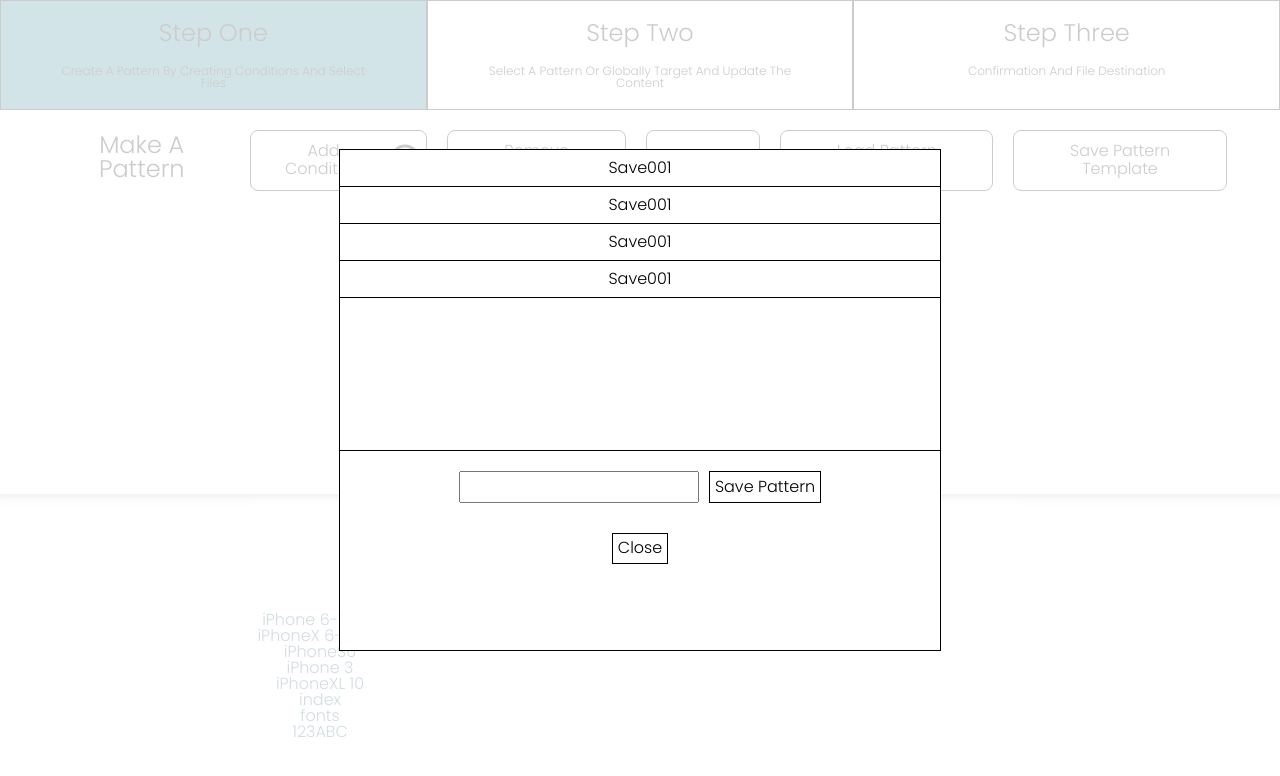
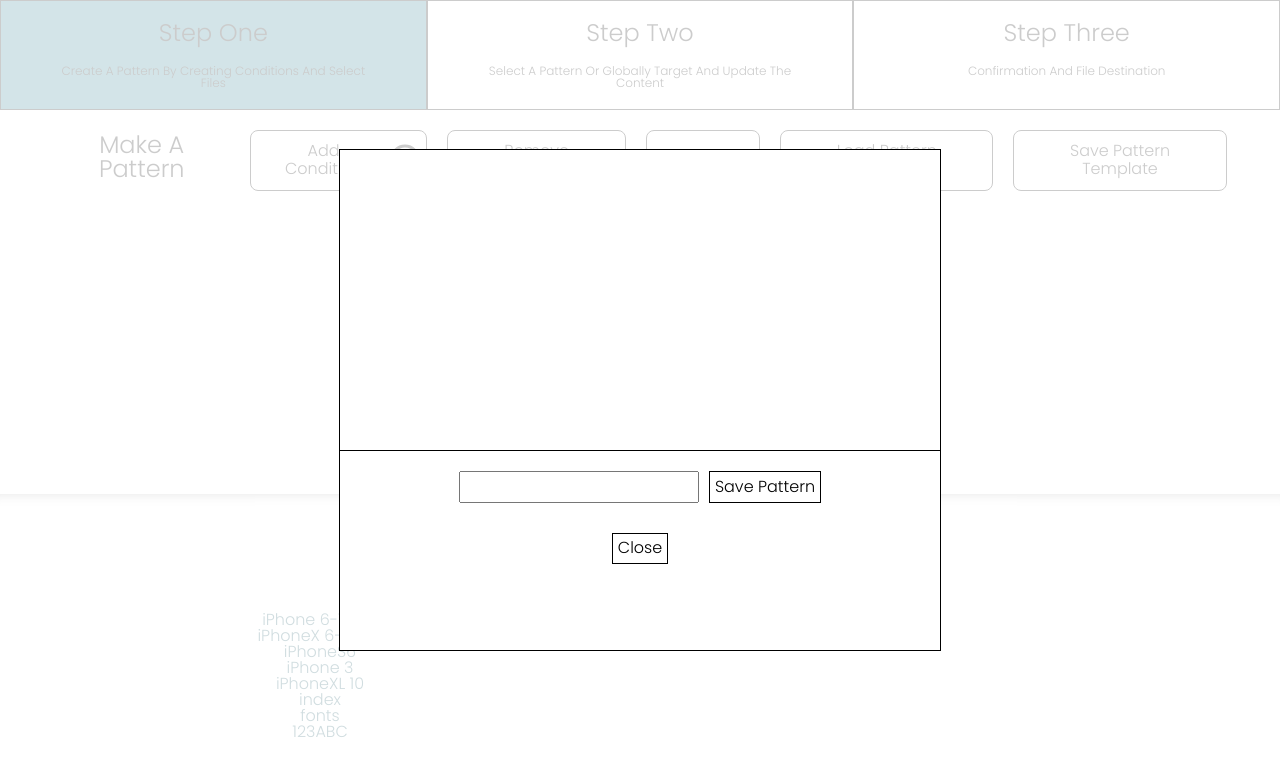
Before and after one commit to roboticbeing/BTH545_Assignment3, a React (Create React App) app in the folder a3/: page / in a window 1280 px wide. Both pictures are taken after a click on the button "Load Pattern Template". Shown: the top 776 px of the page. Built offline with nearby package versions, Linux system fonts and the light colour scheme.

Commit message:
save and load works, few errors (bugfixing needed)

```diff
--- a/a3/src/components/PartOne/index.js
+++ b/a3/src/components/PartOne/index.js
@@ -15,6 +15,8 @@ const options = [
 
 var numOfSaved = 0;
 var savedPatterns = [];
+var saveNames = [];
+var tempSaveName = "";
 
 class PartOne extends Component {
     constructor(props) {
@@ -22,6 +24,7 @@ class PartOne extends Component {
 
         this.state = {
             patterns: [],
+            patternList: [],
             usedColors: 0,
             defaultList: [
                 "iPhone 6-7-8-1",
@@ -380,7 +383,7 @@ class PartOne extends Component {
 
         for (let i = 0; i < this.state.patterns.length; ++i) {
             if (this.state.patterns[i].id !== index) {
-                console.log(i);
+                //console.log(i);
                 tempPatterns.push(this.state.patterns[i]);
             }
         }
@@ -400,7 +403,7 @@ class PartOne extends Component {
             patterns: tempPatterns,
             usedColors: this.state.usedColors
         }, () => {
-            console.log(this.state.patterns);
+            //console.log(this.state.patterns);
             this.forceUpdate();
 
             let id = this.state.usedColors;
@@ -573,7 +576,6 @@ class PartOne extends Component {
 
 
                             <input
-                                className="second"
                                 type="number"
                                 className="range-b"
                                 name="valueTwo"
@@ -596,28 +598,64 @@ class PartOne extends Component {
     };
 
     savePattern = () => {
-        //var temp = this.state.patterns
-        //let temp = $.extend(true, [], this.state.patterns);;
-        //var temp = Object.assign({}, this.state.patterns);
-        //let temp;
-        //this.state.savedPatterns.push(temp);
-        // console.log("Before saving")
-        // console.log(temp);
-        // console.log(savedPatterns);
-        //savedPatterns[numOfSaved] = temp;
-        let tempArr = [...this.state.patterns];
-        savedPatterns[numOfSaved] = [...tempArr];
-        //var tempArr = savedPatterns.concat(temp);
-        //savedPatterns = savedPatterns.concat(temp);
-        //console.log(tempArr);
-        //savedPatterns = tempArr;
+        var tempPatterns = [];
+
+        for (let i = 0; i < this.state.patterns.length; ++i) {
+            console.log(i);
+            tempPatterns.push(this.state.patterns[i]);
+        }
+
+        savedPatterns[numOfSaved] = tempPatterns;
+        saveNames[numOfSaved] = tempSaveName;
         numOfSaved++;
-        console.log("After saving");
+
         console.log(savedPatterns);
+        console.log(saveNames);
+
+        this.togglePopUp();
     };
+
+    loadPattern = (e, id) => {
+        let tempPattern = []
+
+        for (let i = 0; i < savedPatterns[i].length; ++i) {
+            //console.log(i);
+            tempPattern.push(savedPatterns[id][i]);
+        }
+
+        this.setState({
+            patterns: tempPattern
+        }, () => {
+            console.log(this.state.patterns);
+            //this.forceUpdate();
+            let id = this.state.usedColors;
+            this.applyPattern(e, id);
+            this.displayRegex();
+        });
+    }
 
     togglePopUp = () => {
         this.setState({toggleSaveScene: !this.state.toggleSaveScene});
+    }
+
+    displaySaves = () => {
+        let patterns = [];
+        let tempPatterns = saveNames;
+
+        //tempPatterns.sort((a, b) => (a.order < b.order) ? 1 : -1)
+
+        tempPatterns.map((obj, idx) => {
+            return patterns.push(
+                <h4 onClick={e => this.loadPattern(e, idx)}>{obj}</h4> //Onclick load function
+            );
+        });
+
+        return patterns;
+    };
+
+    handleSaveNameChange (evt) {
+        tempSaveName = evt.target.value;
+        console.log(tempSaveName);
     }
 
     componentDidMount() { }
@@ -656,7 +694,7 @@ class PartOne extends Component {
                         </button>
 
                         <button
-                            //onClick={e => this.savePattern(e)}
+                            //onClick={e => this.savePattern()}
                             onClick={() => this.togglePopUp()}
                             className="menu-save menu-btn"
                         >
@@ -701,10 +739,7 @@ class PartOne extends Component {
                                 {/* Each one should have an Onclick with a unique id attached to it*/}
                                 {/* you can map out all you need */}
                                 {/* <h4 onClick={}>Save001</h4> */}
-                                <h4> Save001 </h4>
-                                <h4> Save001 </h4>
-                                <h4> Save001 </h4>
-                                <h4> Save001 </h4>
+                                {this.displaySaves()}
                             </div>
                         </div>
 
@@ -714,12 +749,12 @@ class PartOne extends Component {
                                 className="save-input"
                                 name="save"
                                 //This will keep track of the temp save name
-                                // onChange={e => this.applyPattern(e, id)}
+                                onChange={this.handleSaveNameChange}
                             ></input>
                             <button
                                 //This on click method will use the temp save name to save the pattern under the name,
                                 //but the saved object will still need a unique id
-                                // onClick={() => this.()}
+                                onClick={() => this.savePattern()}
                                 className=" menu-btn"
                             >
                                 <p>Save Pattern</p>
```
